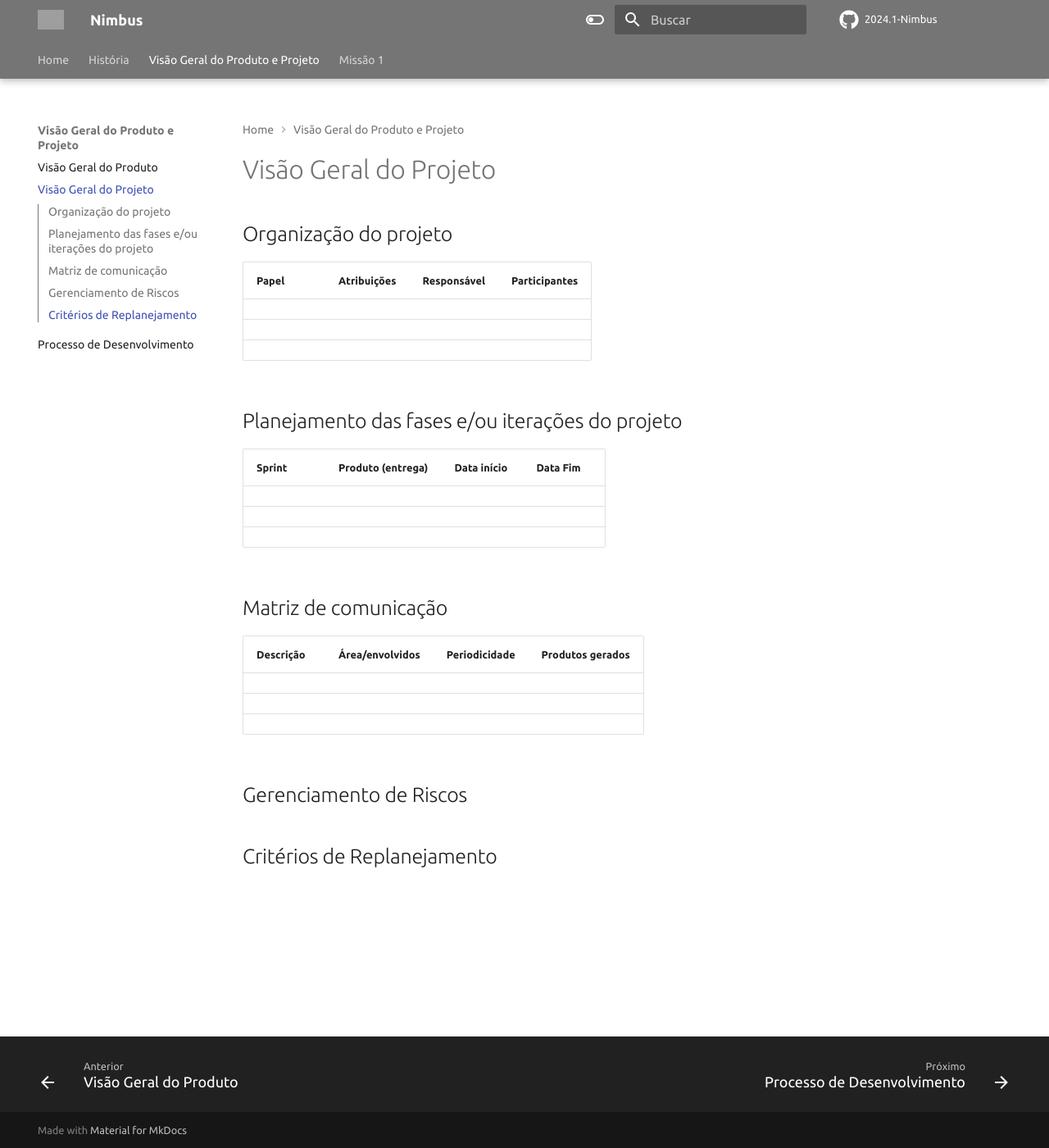
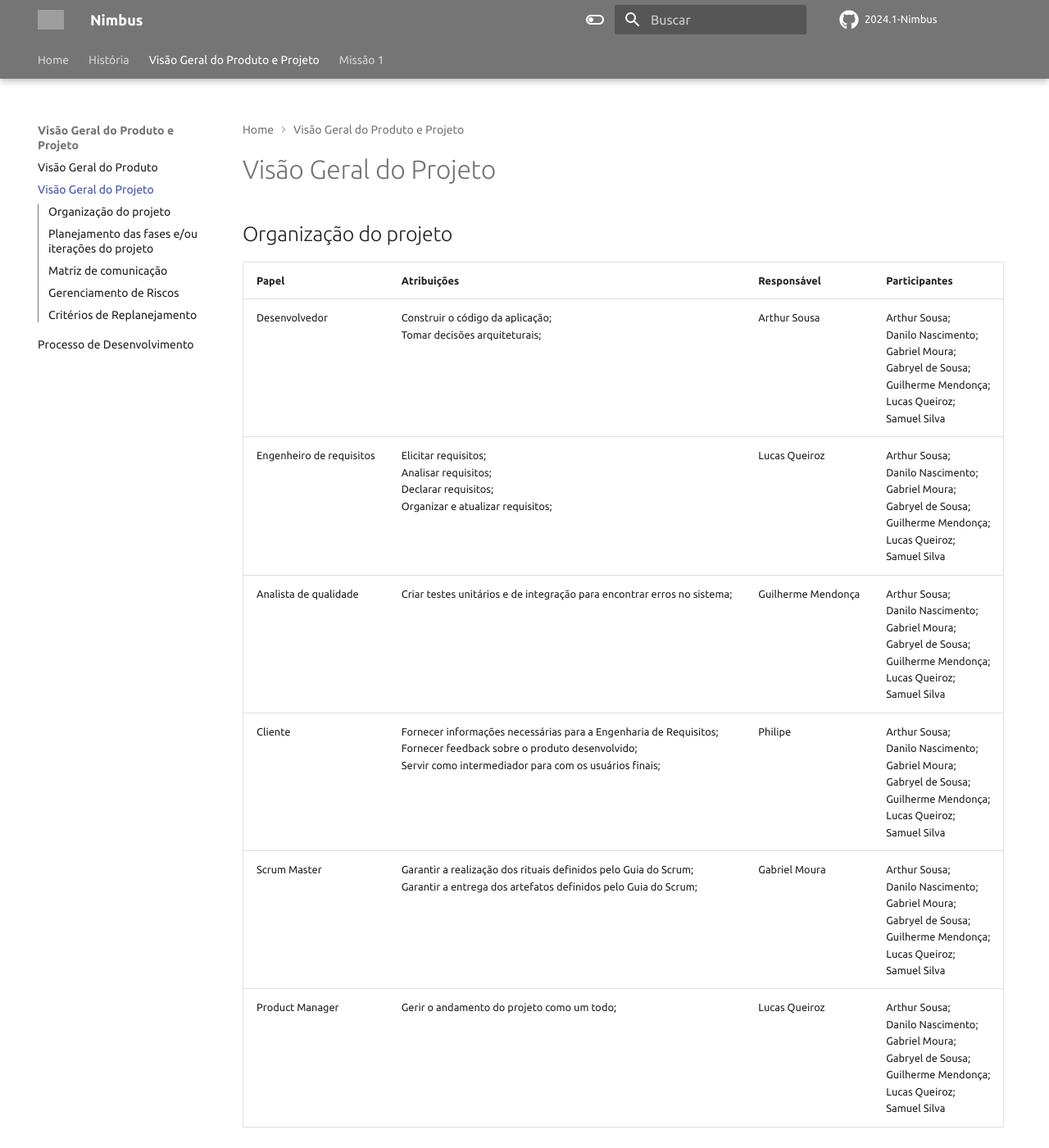
Before and after one commit to mdsreq-fga-unb/2024.1-Nimbus, an MkDocs documentation site: the page built from docs/visao-geral/visao-projeto.md, in a window 1280 px wide and 1400 px high. Shown: the whole window at 82% size. Built offline with MkDocs 1.6.1 and Material for MkDocs 9.7.7, drawn with Linux system fonts in a browser that asks for light colours; comment, search, counter and statistics services are not loaded; grey boxes are pictures that could not be loaded.

Commit message:
Adiciona papéis de equipe
Co-authored-by: Gabriel Moura <gabrielmourajulho2005@gmail.com>

```diff
--- a/docs/visao-geral/visao-projeto.md
+++ b/docs/visao-geral/visao-projeto.md
@@ -2,11 +2,14 @@
 
 ## Organização do projeto
 
-| Papel | Atribuições | Responsável | Participantes |
-| ----- | ----------- | ----------- | ------------- |
-|       |             |             |               |
-|       |             |             |               |
-|       |             |             |               |
+| Papel | Atribuições |                  Responsável | Participantes |
+| -----                 | ----------- | ----------- | ------------- |
+| Desenvolvedor       | Construir o código da aplicação;<br>Tomar decisões arquiteturais;<br> | Arthur Sousa | Arthur Sousa;<br>Danilo Nascimento;<br>Gabriel Moura;<br>Gabryel de Sousa;<br>Guilherme Mendonça;<br>Lucas Queiroz;<br>Samuel Silva |
+| Engenheiro de requisitos      | Elicitar requisitos;<br>Analisar requisitos;<br>Declarar requisitos;<br>Organizar e atualizar requisitos;<br> | Lucas Queiroz | Arthur Sousa;<br/>Danilo Nascimento;<br/>Gabriel Moura;<br/>Gabryel de Sousa;<br/>Guilherme Mendonça;<br/>Lucas Queiroz;<br/>Samuel Silva |
+| Analista de qualidade      | Criar testes unitários e de integração para encontrar erros no sistema;<br> | Guilherme Mendonça | Arthur Sousa;<br/>Danilo Nascimento;<br/>Gabriel Moura;<br/>Gabryel de Sousa;<br/>Guilherme Mendonça;<br/>Lucas Queiroz;<br/>Samuel Silva |
+| Cliente | Fornecer informações necessárias para a Engenharia de Requisitos;<br>Fornecer feedback sobre o produto desenvolvido;<br>Servir como intermediador para com os usuários finais; | Philipe | Arthur Sousa;<br/>Danilo Nascimento;<br/>Gabriel Moura;<br/>Gabryel de Sousa;<br/>Guilherme Mendonça;<br/>Lucas Queiroz;<br/>Samuel Silva |
+| Scrum Master | Garantir a realização dos rituais definidos pelo Guia do Scrum;<br>Garantir a entrega dos artefatos definidos pelo Guia do Scrum;<br> | Gabriel Moura | Arthur Sousa;<br/>Danilo Nascimento;<br/>Gabriel Moura;<br/>Gabryel de Sousa;<br/>Guilherme Mendonça;<br/>Lucas Queiroz;<br/>Samuel Silva |
+| Product Manager | Gerir o andamento do projeto como um todo;<br> | Lucas Queiroz | Arthur Sousa;<br/>Danilo Nascimento;<br/>Gabriel Moura;<br/>Gabryel de Sousa;<br/>Guilherme Mendonça;<br/>Lucas Queiroz;<br/>Samuel Silva |
 
 ## Planejamento das fases e/ou iterações do projeto
 
```
